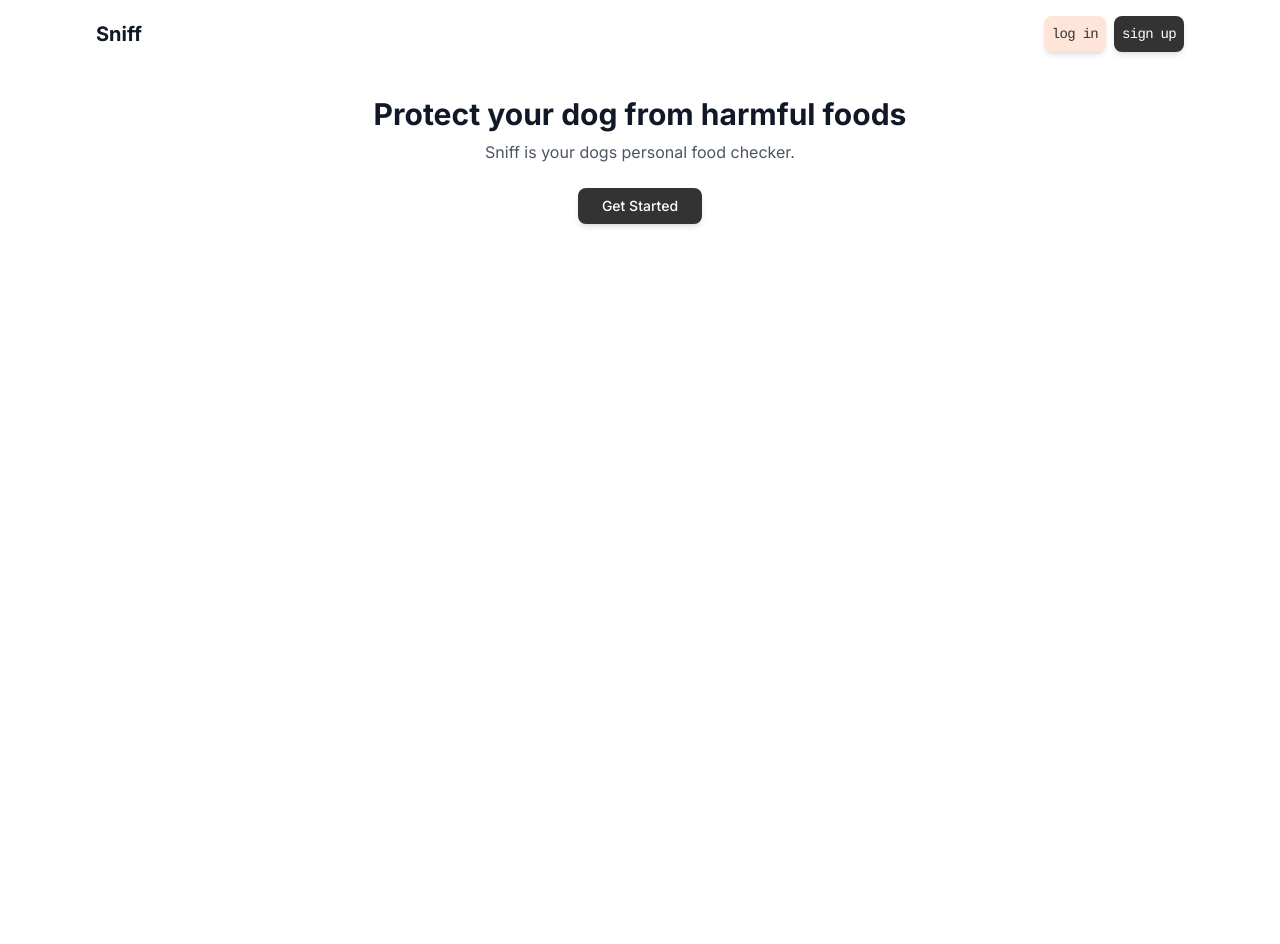
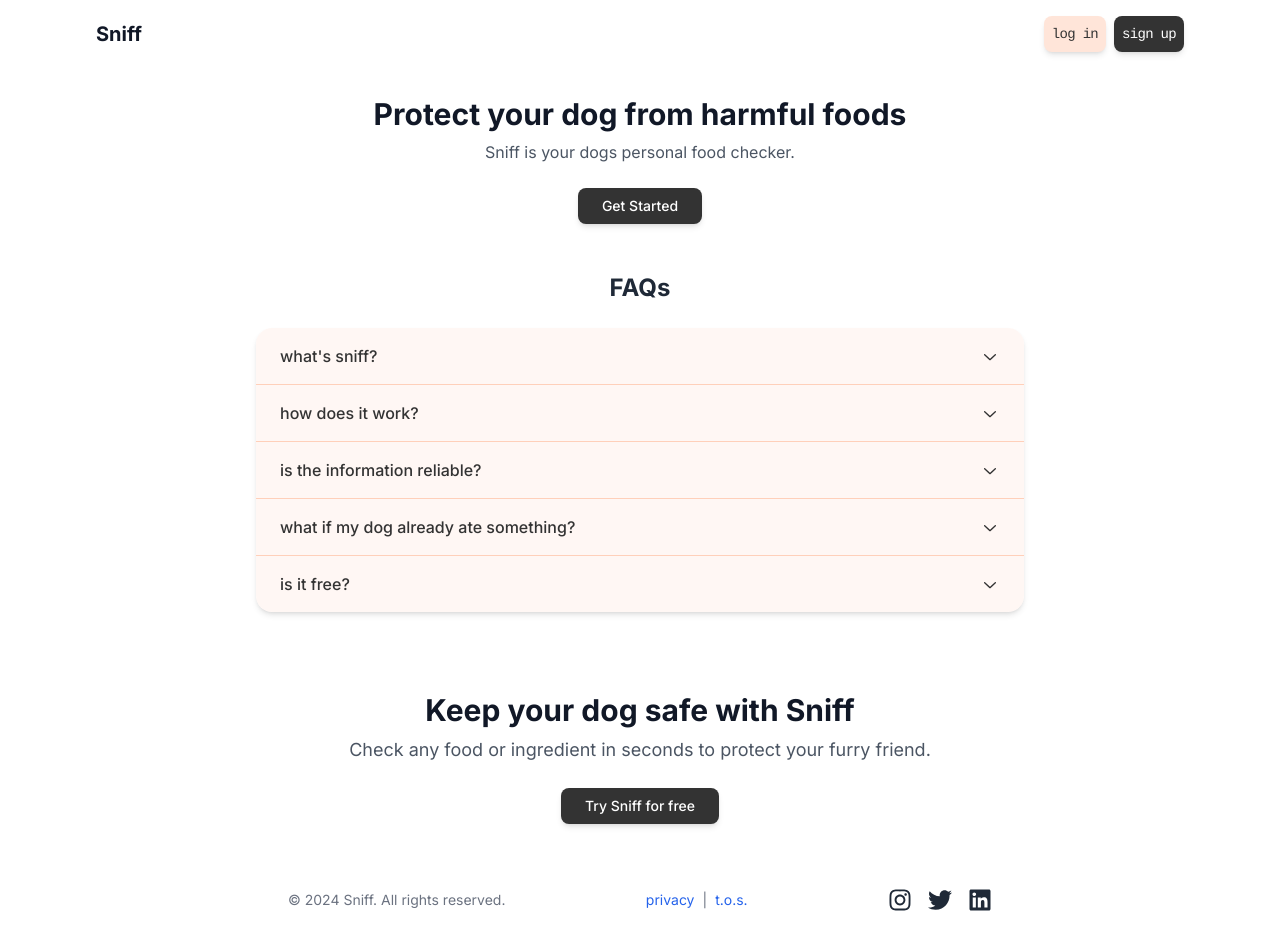
Before and after one commit to WillTheSun/sniff, a Next.js app: page / in a window 1280 px wide. Before the commit the page ends 800 px from the top, so only its background shows below. Built offline with nearby package versions, Linux system fonts and the light colour scheme; no server answers.

Commit message:
Update Landing Page

```diff
--- a/app/components/FAQ.tsx
+++ b/app/components/FAQ.tsx
@@ -5,44 +5,24 @@ import ReactMarkdown from 'react-markdown';
 const faqData = {
     "faqs": [
         {
-            "question": "what's vibe check mate?",
-            "answer": "**vibe check mate** analyzes your matches to save you time and make dating safer. \n\n### online dating can be full of landmines, like:\n- 😫 cereal killers\n- 🎭 getting catfished\n- 🤔 mismatched intentions\n\n### **vibe check mate** helps you:\n- 🚩 instantly spot red flags\n- 🔍 get insight into their intentions\n- 💡 make more informed decisions before going on a date."
+            "question": "what's sniff?",
+            "answer": "**Sniff** is your dog's personal food safety assistant. \n\n### it helps protect your dog from common food dangers like:\n- 🚫 toxic ingredients\n- 🍫 harmful human foods\n- 🥜 dangerous nuts and seeds\n\n### **Sniff** helps you:\n- 🔍 instantly check if foods are safe\n- ⚡️ get quick answers about ingredients\n- 🐕 make informed decisions about your dog's diet"
         },
         {
             "question": "how does it work?",
-            "answer": "vibe check mate uses advanced ai models to analyze dating profiles. here's how it works:\n\n1. 📸 **upload:** you grab a screenshot of a dating profile\n2. 🧠 **analyze:** our ai processes it in real-time\n3. 📊 **results:** you get a detailed breakdown of potential red and green flags\n\n### what you'll see:\n- 🚩 red flags to watch out for\n- ✅ green flags that look promising\n- 💯 overall compatibility score"
+            "answer": "Sniff makes checking food safety super simple:\n\n1. 📝 **type:** enter any food or ingredient\n2. 🧠 **check:** our system checks against our database\n3. ✨ **results:** get instant safety information\n\n### you'll learn:\n- ✅ if the food is safe\n- ⚠️ potential risks\n- 📋 serving recommendations"
         },
         {
-            "question": "which dating apps work with it?",
-            "answer": "**all of them!** vibe check mate works with any dating app you use. just grab a screenshot and let our ai do its thing."
+            "question": "is the information reliable?",
+            "answer": "**absolutely.** our data comes from:\n\n- veterinary research\n- scientific studies\n- expert veterinarians\n- trusted pet health organizations\n\nwe regularly update our database with the latest pet safety information."
         },
         {
-            "question": "how do i start?",
-            "answer": "it's super simple:\n\n1. sign up\n2. upload a profile screenshot\n3. get a detailed analysis in seconds\n\nboom - you're ready to make smarter dating decisions!"
+            "question": "what if my dog already ate something?",
+            "answer": "if your dog has eaten something potentially harmful:\n\n1. check the food in Sniff\n2. follow any emergency instructions provided\n3. contact your vet if recommended\n\n**remember: in emergencies, always call your vet first!**"
         },
         {
-            "question": "is my data safe?",
-            "answer": "**totally.** we take your privacy seriously:\n\n- we don't store any of your uploads or data\n- everything's processed on the fly\n- once analyzed, it's gone from our servers\n\nyour data's safety is our top priority."
-        },
-        {
-            "question": "can matches see i used this?",
-            "answer": "**nope, it's your little secret.** matches have no clue you're using vibe check mate to scope them out. your dating strategy stays private!"
-        },
-        {
-            "question": "how accurate is it?",
-            "answer": "our ai is designed to be extra sensitive, giving you all the possible flags. here's what you need to know:\n\n- we're working on an accuracy-based version for future updates\n- for now, it's better to have too much info than too little\n- always use your own judgment alongside our insights"
-        },
-        {
-            "question": "is it free? what's in the paid version?",
-            "answer": "* **free for the first 100 sign-ups!**\n* after that, we'll roll out a paid version with cool features like:\n  * custom flags\n  * personalized preferences\n  * deeper analyses\n\nget in early to enjoy all the benefits!"
-        },
-        {
-            "question": "can i set my own red flags?",
-            "answer": "not yet, but it's coming soon! we're working on letting you add your own dealbreakers to the mix. stay tuned for updates!"
-        },
-        {
-            "question": "is this ethical?",
-            "answer": "we believe so, when used responsibly. here's our take:\n\n- vibe check mate gives you all the info to make smart choices\n- ai tools are meant to empower you, not decide for you \n - use your common sense \n\n **remember: always trust your gut**"
+            "question": "is it free?",
+            "answer": "* **free for basic food checks!**\n* premium features coming soon:\n  * detailed nutritional info\n  * personalized portion sizes\n  * breed-specific recommendations\n\nstart protecting your pup for free today!"
         }
     ]
 };
--- a/app/page.tsx
+++ b/app/page.tsx
@@ -11,8 +11,8 @@ import BrandName from './components/BrandName';
 import { useRouter } from 'next/navigation';
 
 export default function Home() {
+  const [isScrolled, setIsScrolled] = useState(false);
   const { data: session } = useSession()
-  const [isScrolled, setIsScrolled] = useState(false);
 
   useEffect(() => {
     const handleScroll = () => {
@@ -27,10 +27,10 @@ export default function Home() {
     <main className="flex min-h-screen flex-col items-center justify-start bg-white">
       <div className="w-full max-w-6xl px-4 sm:px-6 lg:px-8 mx-auto">
         <Header isScrolled={isScrolled} session={session} />
-        <Content session={session} />
-        {/* <FAQSection /> */}
+        <Content />
+        <FAQSection />
       </div>
-      {/* <Footer /> */}
+      <Footer />
     </main>
   );
 }
@@ -46,20 +46,12 @@ function Header({ isScrolled, session }: { isScrolled: boolean; session: Session
             Sniff
           </h1>
           <nav className="flex space-x-2">
-            {session ? (
-              <Button onClick={() => signOut()} variant="secondary">
-                log out
-              </Button>
-            ) : (
-              <>
             <Button onClick={() => router.push('/signup?mode=login')} variant="secondary">
               log in
             </Button>
             <Button onClick={() => router.push('/onboarding')}>
               sign up
             </Button>
-              </>
-            )}
           </nav>
         </div>
       </div>
@@ -67,7 +59,7 @@ function Header({ isScrolled, session }: { isScrolled: boolean; session: Session
   );
 }
 
-function Content({ session }: { session: Session | null }) {
+function Content() {
   const router = useRouter();
 
   return (
@@ -76,7 +68,6 @@ function Content({ session }: { session: Session | null }) {
       <p className="text-base text-gray-600 mb-6 max-w-2xl mx-auto">
         Sniff is your dogs personal food checker.
       </p>
-      {!session ? (
       <Button
         onClick={() => router.push('/onboarding')}
         className="py-2 px-6 text-base"
@@ -84,15 +75,6 @@ function Content({ session }: { session: Session | null }) {
       >
         Get Started
       </Button>
-      ) : (
-        <Button
-          onClick={() => router.push('/camera')}
-          className="py-2 px-6 text-base"
-          useRegularFont
-        >
-          Scan now
-        </Button>
-      )}
     </section>
   );
 }
@@ -107,19 +89,25 @@ function FAQSection() {
 }
 
 function Footer() {
+  const router = useRouter();
+
   return (
     <footer className="w-full mt-12 mb-8 text-center">
       <div className="max-w-3xl mx-auto px-4 sm:px-6 lg:px-8">
         <h2 className="text-3xl font-bold text-gray-900 mb-2">
-          <BrandName text="vibecheck" /> your date in seconds
+          Keep your dog safe with Sniff
         </h2>
-        <p className="text-lg text-gray-600 mb-6">dont waste time. date smarter and safer today.</p>
-        <Button className="py-2 px-6 mb-8" useRegularFont>
-          <BrandName text="vibecheck" /> for free now
+        <p className="text-lg text-gray-600 mb-6">Check any food or ingredient in seconds to protect your furry friend.</p>
+        <Button
+          onClick={() => router.push('/onboarding')}
+          className="py-2 px-6 mb-8"
+          useRegularFont
+        >
+          Try Sniff for free
         </Button>
         <div className="flex flex-col md:flex-row justify-between items-center mt-8 space-y-4 md:space-y-0">
           <p className="text-sm text-gray-500 order-2 md:order-1">
-            © 2024 by will sun
+            © 2024 Sniff. All rights reserved.
           </p>
           <p className="text-sm order-1 md:order-2">
             <Link href="/privacy-policy" className="text-blue-600 hover:text-blue-800 hover:underline mr-2">
```
Lines whose indentation alone changed are shown as unchanged.
